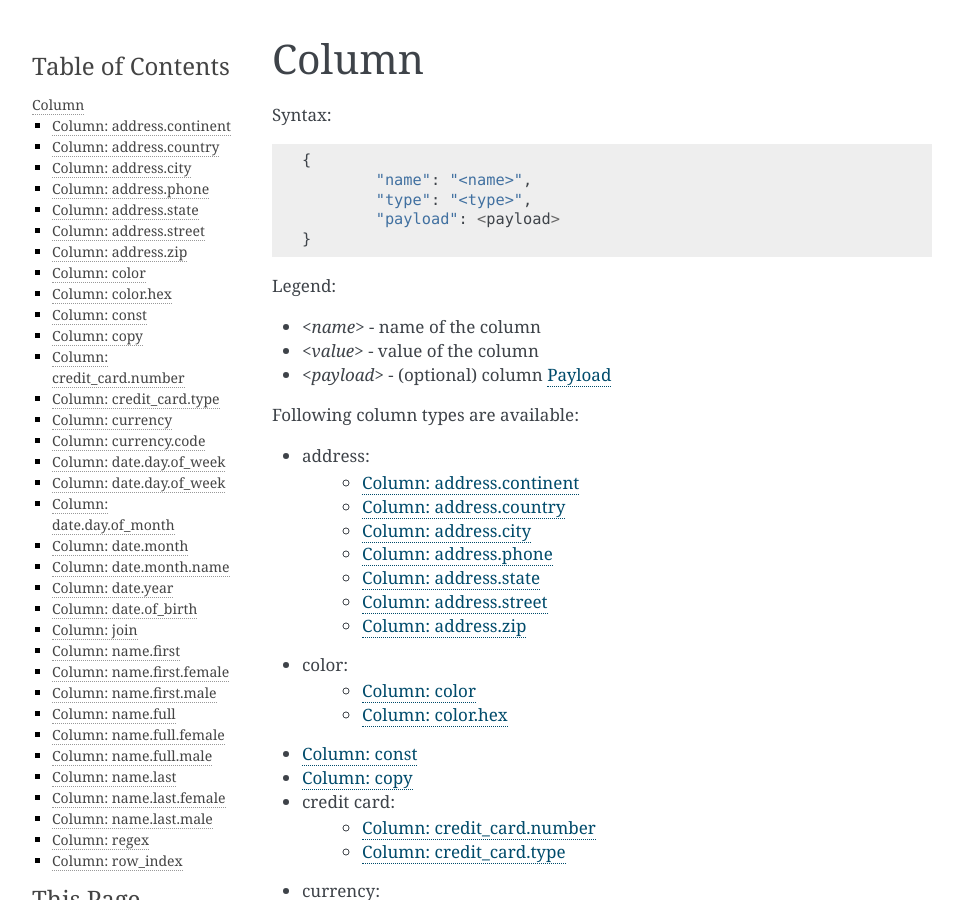
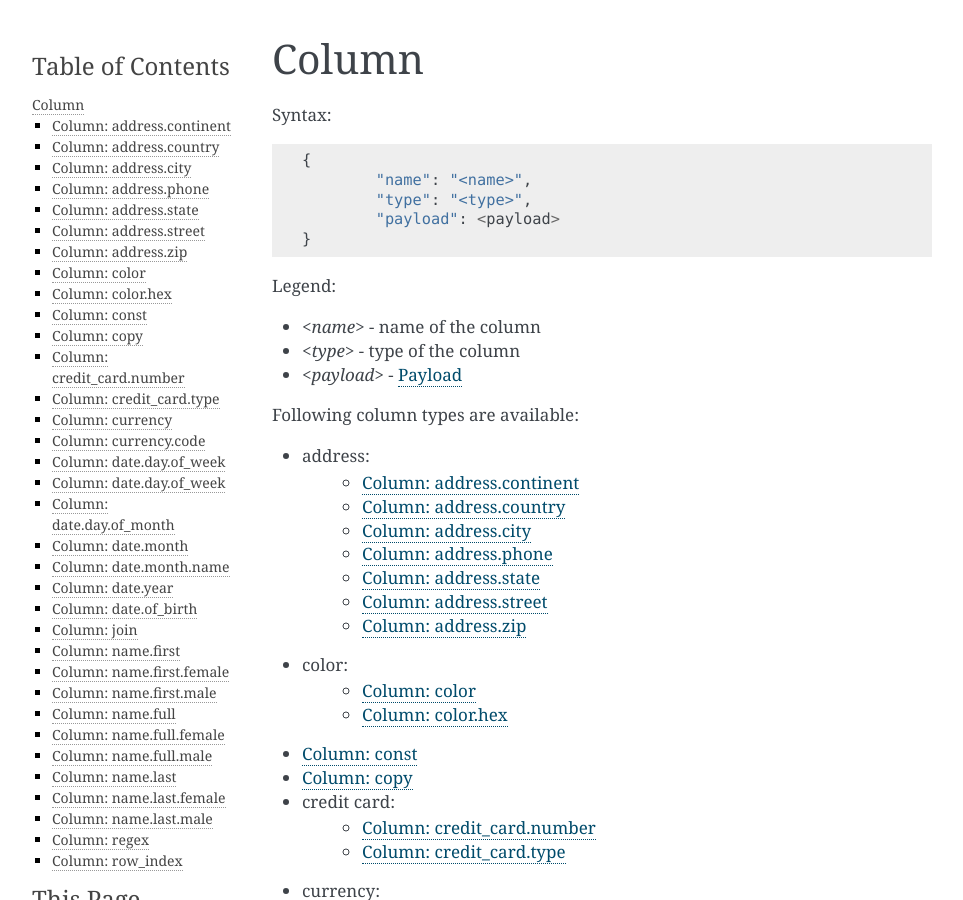
Before and after one commit to datarator/datarator, a Sphinx documentation site: the page built from docs/json_api_column.rst, in a window 1280 px wide and 900 px high. Shown: the whole window, without its empty margins (148-1111 px from the left). Built offline with Sphinx 7.4.7, drawn with Linux system fonts in a browser that asks for light colours.

Commit message:
docs: fixed colunm legend

```diff
--- a/docs/json_api_column.rst
+++ b/docs/json_api_column.rst
@@ -13,8 +13,8 @@ Syntax:
 Legend:
 
 * `<name>` - name of the column
-* `<value>` - value of the column
-* `<payload>` - (optional) column :ref:`payload`
+* `<type>` - type of the column
+* `<payload>` - :ref:`payload`
 
 Following column types are available:
 
```
